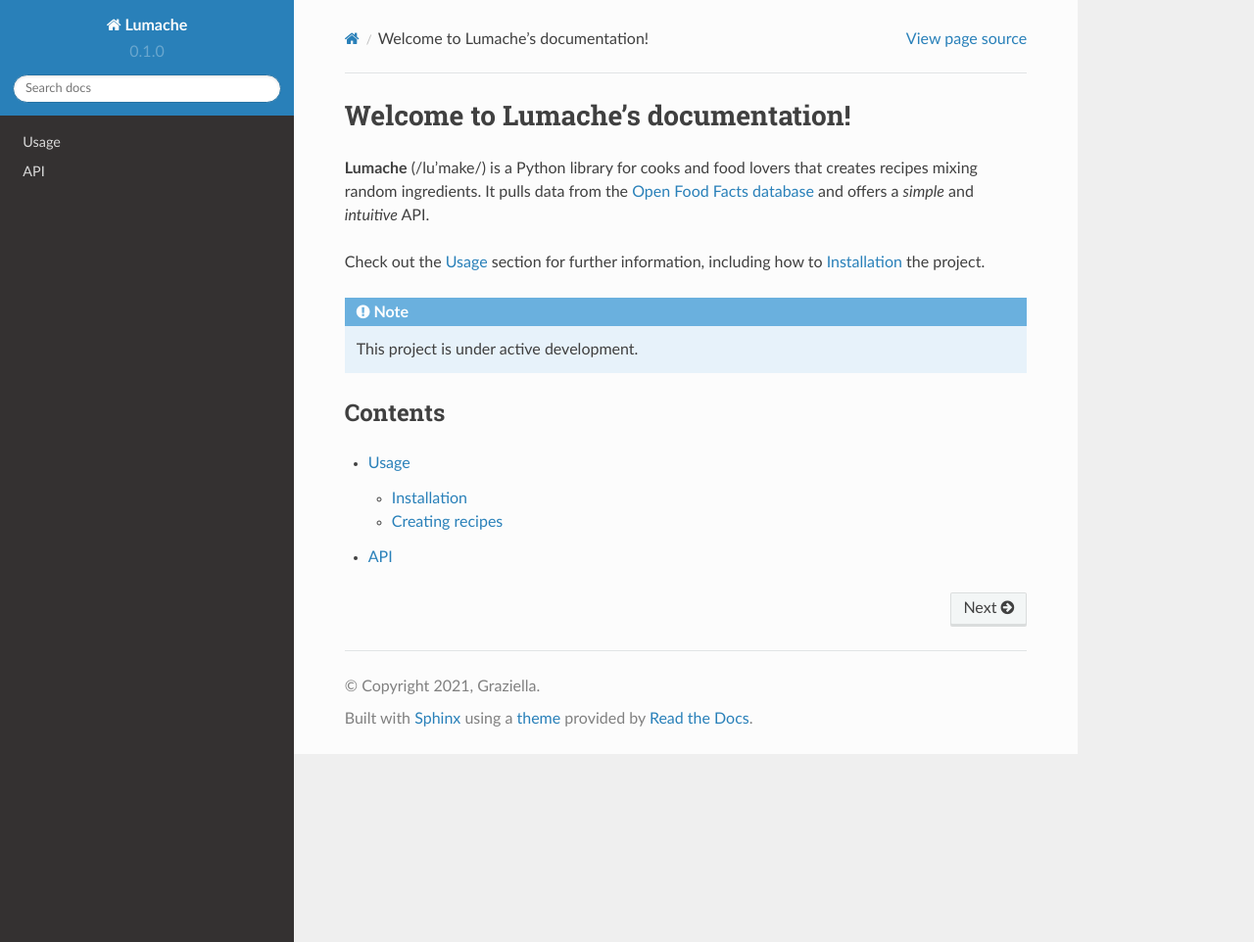
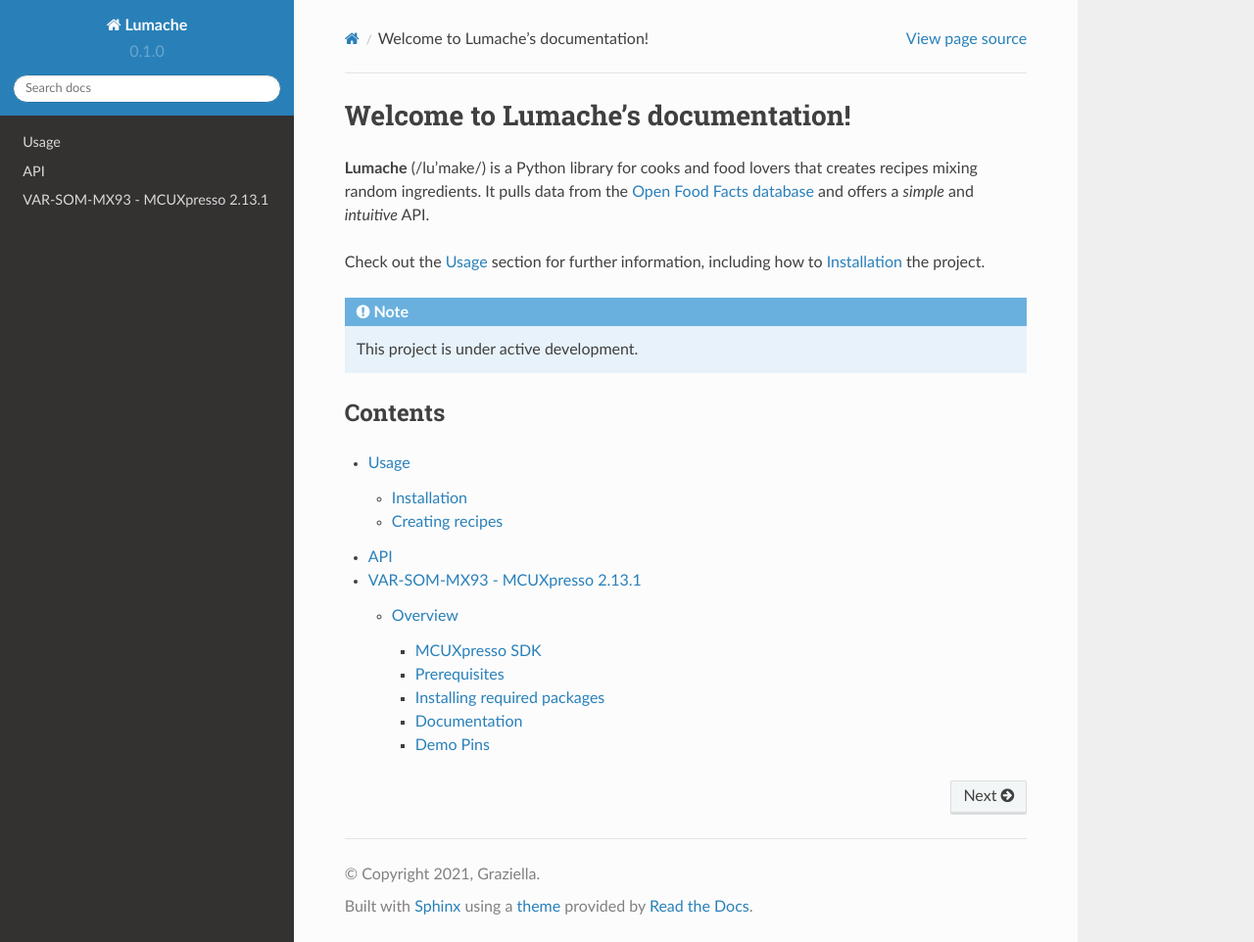
Before and after one commit to ksloat/rtdplayground, a Sphinx documentation site: the page built from docs/source/index.rst, in a window 1280 px wide and 962 px high. Shown: the whole window at 98% size. Built offline with Sphinx 7.4.7 and the Read the Docs theme 2.0.0, drawn with Linux system fonts in a browser that asks for light colours; part of the change alters nothing that is shown.

Commit message:
Playing around with .rst
Signed-off-by: Ken Sloat <ken.s@variscite.com>

```diff
--- a/docs/source/index.rst
+++ b/docs/source/index.rst
@@ -8,6 +8,8 @@ and offers a *simple* and *intuitive* API.
 
 Check out the :doc:`usage` section for further information, including
 how to :ref:`installation` the project.
+
+
 
 .. note::
 
@@ -20,3 +22,4 @@ Contents
 
    usage
    api
+   mypage
--- /dev/null
+++ b/docs/source/mypage.rst
@@ -0,0 +1,101 @@
+VAR-SOM-MX93 - MCUXpresso 2.13.1
+===================================
+Overview
+--------
+
+MCUXpresso SDK
+~~~~~~~~~~~~~~
+
+MCUXpresso SDK board support provides example applications for NXP development and evaluation boards for Arm Cortex-M cores. Board support packages are found inside of the top level boards folder, and each supported board has its own folder (MCUXpresso SDK package can support multiple boards). Within each <board_name> folder there are various sub-folders to classify the type of examples they contain. These may include (but are not limited to):
+
+    - cmsis_driver_examples: Simple applications intended to concisely illustrate how to use CMSIS drivers.
+    - demo_apps: Full-featured applications intended to highlight key functionality and use cases of the target MCU. These applications typically use multiple MCU peripherals and may leverage stacks and middleware.
+    - driver_examples: Simple applications intended to concisely illustrate how to use the MCUXpresso SDK’s peripheral drivers for a single use case.
+    - rtos_examples: Basic FreeRTOS OS examples showcasing the use of various RTOS objects (semaphores, queues, and so on) and interfacing with the MCUXpresso SDK’s RTOS drivers.
+    - multicore_examples: Simple applications intended to concisely illustrate how to use middleware/multicore stack.
+
+Here we describe how to use ARM GCC toolchain, officially supported following Getting Started with MCUXpresso SDK for MCIMX93-EVK.pdf.
+
+Prerequisites
+~~~~~~~~~~~~~
+Before starting, prepare a Yocto boot SD (with kernel 6.1.1 or newer).
+
+To allow the Cortex-M33 to access shared resources without experiencing Linux kernel conflicts, a dedicated device tree must be loaded, by selecting the right version with the symbolic link in the /boot folder of the booting media.
+These device trees contain **m33** label in their name.
+
+The below table lists an example dtb blob file name for VAR-SOM-MX93 (on the Symphony Board) with support for the M33 for each kernel version / Yocto release:
+
+.. list-table::
+   :widths: 50 50
+   :header-rows: 1
+
+   * - File Name
+     - imx93-var-som-symphony-m33.dtb
+   * - Description
+     - VAR-SOM-MX93 device tree blob for kernel = 6.1.1 (Yocto Langdale) on Symphony-Board 1.4a and above.
+
+This device tree disables some of the base device tree nodes in order to avoid conflicts between the Cortex-A55 processors and Cortex-M33.
+
+For the full list of device tree blob files, refer to the "Build Results" section in the appropriate wiki page for the specific Yocto/Debian release you are using.
+
+Installing required packages
+~~~~~~~~~~~~~~~~~~~~~~~~~~~~
+Install cmake:
+
+.. code-block:: console
+
+  $ sudo apt-get install cmake
+
+Download and install GNU-ARM bare-metal toolchain:
+
+.. code-block:: console
+
+  $ mkdir ~/var-mcuxpresso
+  $ cd ~/var-mcuxpresso
+  $ wget https://developer.arm.com/-/media/Files/downloads/gnu-rm/10.3-2021.10/gcc-arm-none-eabi-10.3-2021.10-x86_64-linux.tar.bz2
+  $ tar xvf gcc-arm-none-eabi-10.3-2021.10-x86_64-linux.tar.bz2
+
+Download MCUXpresso SDK for the SOM:
+
+.. code-block:: console
+
+  $ cd ~/var-mcuxpresso
+  $ git clone https://github.com/varigit/freertos-variscite -b mcuxpresso_sdk_2.13.x-var02
+  $ cd freertos-variscite
+
+Documentation
+~~~~~~~~~~~~~
+Original NXP documentation is available online or in the following folder:
+
+.. code-block:: console
+
+  ~/var-mcuxpresso/freertos-variscite/docs
+
+
+Demo Pins
+~~~~~~~~~
+Default M33 pins used by the demos are:
+
+.. list-table::
+   :header-rows: 1
+
+   * - Function
+     - SoC balls
+     - VAR-SOM-MX93 Pins
+     - Symphony Pins
+     - Notes
+   * - UART7 RX/TX
+     - M21 / M20
+     - J1.175 / J1.124
+     - J18.5 / J18.3
+     -
+   * - TPM6-CH3 - PWM Output or Input Capture
+     - W21
+     - J1.69
+     - J18.2
+     -
+   * - CAN1 RX/TX
+     - J17 / G17
+     - J1.46 / J1.44
+     - J16.18 / J16.20, CANL/CANH levels (CAN transceiver mounted!)
+     - If enabled, CAN devices will no longer visible from Linux
```
